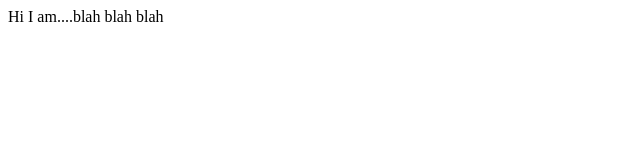
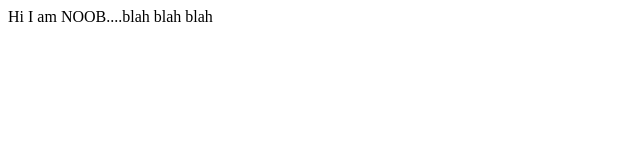
Before and after one commit to Mainak009/my-portfolio, a plain HTML site: page index.html in a window 1280 px wide. Shown: the full height of the page, 0-640 px from the left. Drawn offline with Linux system fonts and the light colour scheme.

Commit message:
Update index.html

```diff
--- a/index.html
+++ b/index.html
@@ -7,6 +7,6 @@
     <title>Simple Website</title>
 </head>
 <body>
-    Hi I am....blah blah blah
+    Hi I am NOOB....blah blah blah
 </body>
 </html>
```
